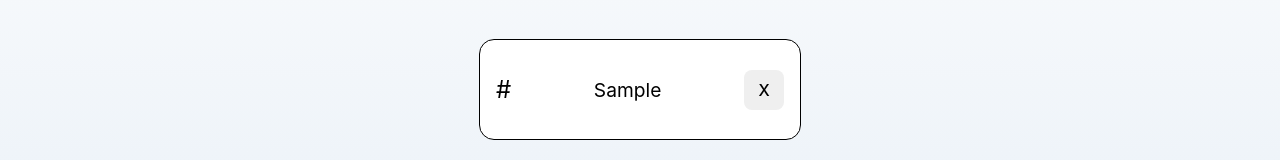
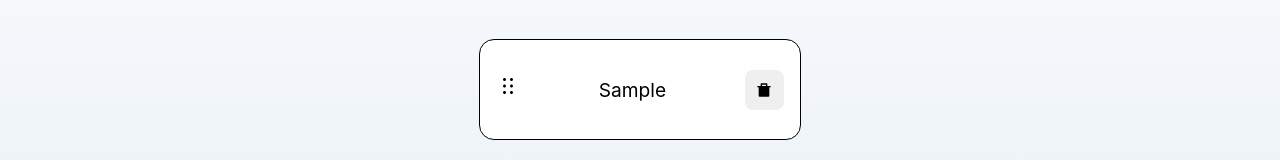
Before and after one commit to KyleMThornton/React-To-Do-List, a React (Vite) app: page / in a window 1280 px wide. Both pictures are taken after typing "Sample" into the empty fields and a click on the input "Add Item". Shown: the part 247-407 px from the top of the page. Built offline with nearby package versions, Linux system fonts and the light colour scheme.

Commit message:
Added icons for drag and delete

```diff
--- a/package.json
+++ b/package.json
@@ -18,7 +18,8 @@
     "react": "^18.2.0",
     "react-dom": "^18.2.0",
     "react-draggable": "^4.4.5",
-    "react-hot-toast": "^2.4.1"
+    "react-hot-toast": "^2.4.1",
+    "react-icons": "^4.10.1"
   },
   "devDependencies": {
     "@types/react": "^18.2.15",
--- a/src/components/itemCard.tsx
+++ b/src/components/itemCard.tsx
@@ -1,5 +1,6 @@
 import { useSortable } from "@dnd-kit/sortable";
 import {CSS} from "@dnd-kit/utilities";
+import {RiDraggable, RiDeleteBin7Fill} from "react-icons/ri"
 
 export default function ItemCard(props:any) {
     const {
@@ -22,9 +23,9 @@ export default function ItemCard(props:any) {
 
     return (
         <div ref={setNodeRef} style={style} className="itemContainer">
-            <span className="dragHandle" {...attributes} {...listeners}>#</span>
+            <span className="dragHandle" {...attributes} {...listeners}><RiDraggable /></span>
             <p>{props.id}</p>
-            <button className="deleteButton" onClick={handleDeleteClick}>X</button>
+            <button className="deleteButton" onClick={handleDeleteClick}><RiDeleteBin7Fill /></button>
         </div>
     )
 }
```
Also changed, not shown: 1 other file (tests, documents, lock files or other folders).
